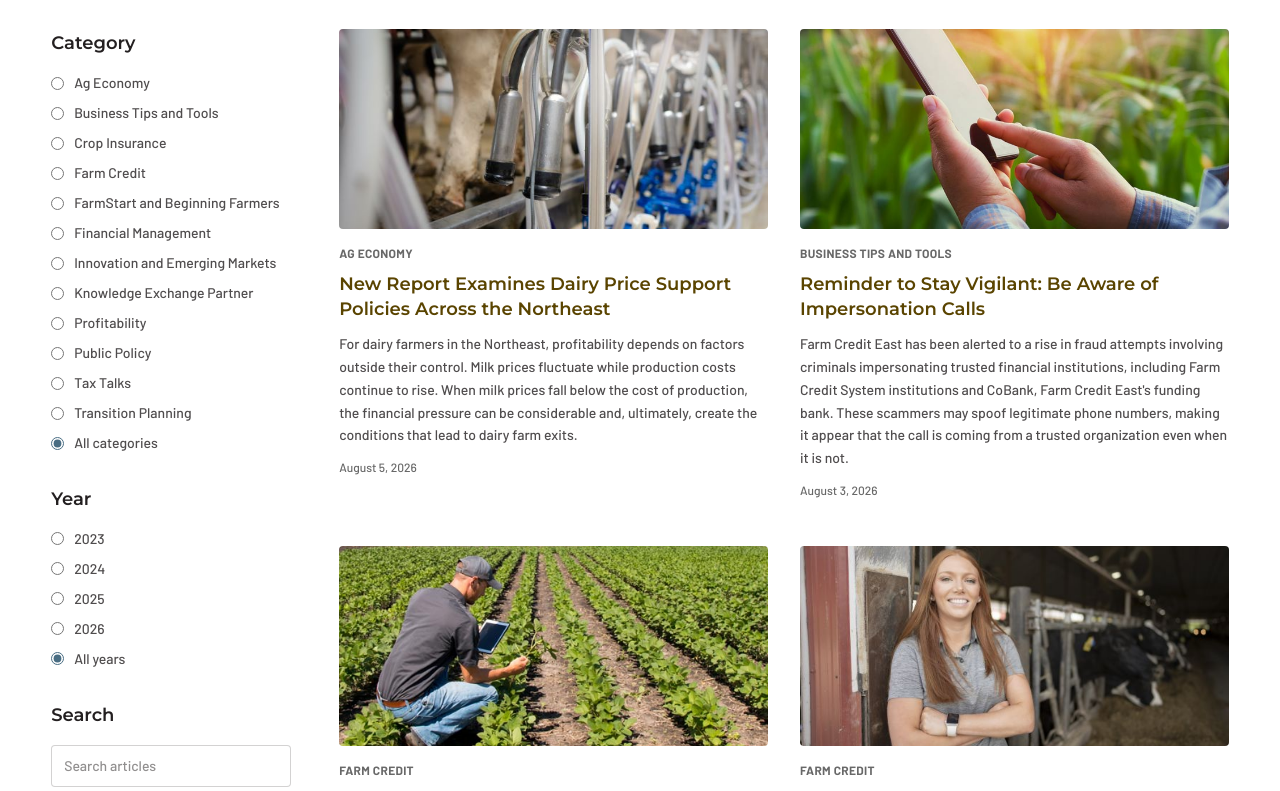
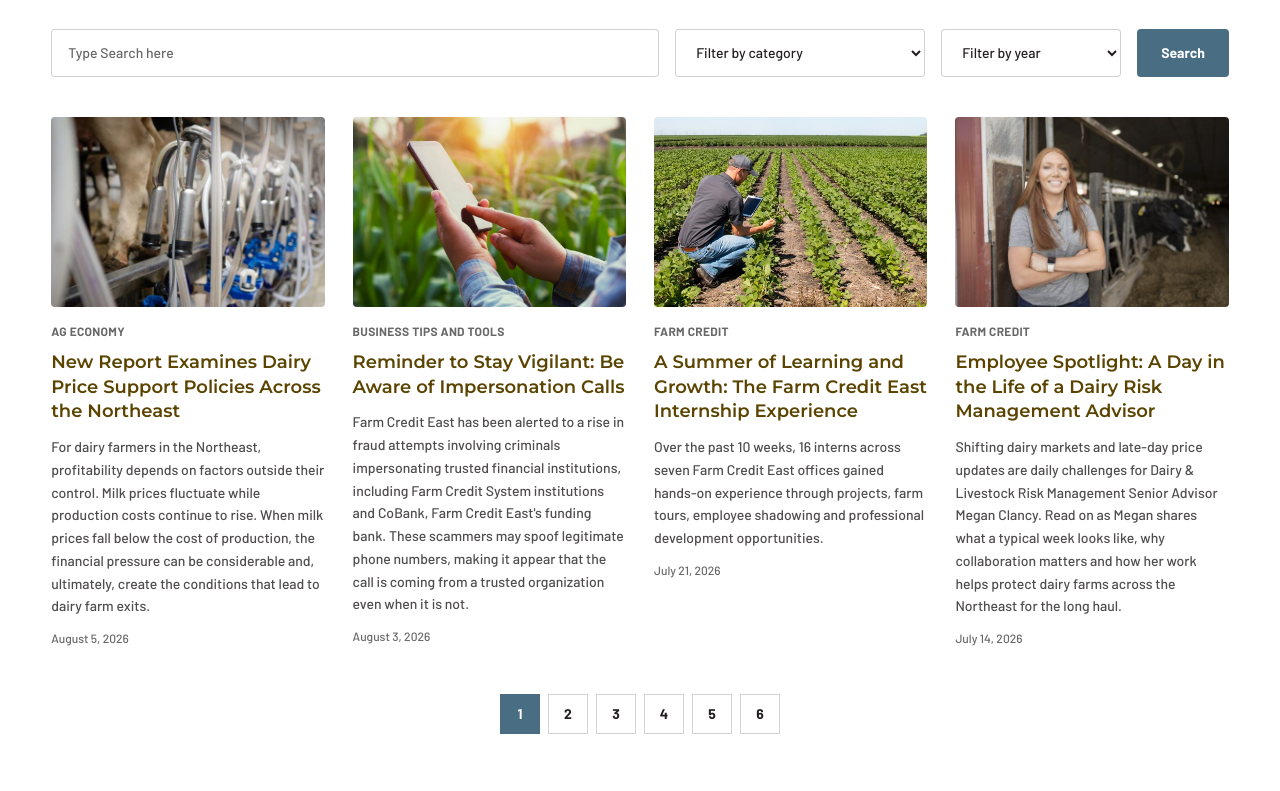
Before and after one commit to Jerryboie22/farm-funding, a Next.js app: page /resources/blog in a window 1280 px wide. Shown: the part 1744-2535 px from the top of the page. Built offline with nearby package versions, Linux system fonts and the light colour scheme.

Commit message:
Match Today’s Harvest archive structure to live reference: horizontal filters, four-card archive grid, numeric pagination, and current featured/tax content

```diff
--- a/app/resources/blog/page.tsx
+++ b/app/resources/blog/page.tsx
@@ -26,8 +26,28 @@ const CATEGORIES = [
   "Transition Planning",
 ];
 
-const YEARS = ["2023", "2024", "2025", "2026"];
+const YEARS = ["2026", "2025", "2024", "2023"];
 const PAGE_SIZE = 4;
+
+function pageHref({
+  query,
+  category,
+  year,
+  page,
+}: {
+  query: string;
+  category: string;
+  year: string;
+  page?: number;
+}) {
+  const params = new URLSearchParams();
+  if (query) params.set("q", query);
+  if (category) params.set("category", category);
+  if (year) params.set("year", year);
+  if (page && page > 1) params.set("page", String(page));
+  const value = params.toString();
+  return `/resources/blog${value ? `?${value}` : ""}`;
+}
 
 export default async function TodaysHarvestBlogPage({
   searchParams,
@@ -40,39 +60,28 @@ export default async function TodaysHarvestBlogPage({
   }>;
 }) {
   const params = await searchParams;
-  const query = (params.q ?? "").trim().toLowerCase();
+  const query = (params.q ?? "").trim();
+  const normalizedQuery = query.toLowerCase();
   const category = params.category ?? "";
   const year = params.year ?? "";
-  const page = Math.max(1, Number(params.page ?? "1") || 1);
+  const requestedPage = Math.max(1, Number(params.page ?? "1") || 1);
 
   const filtered = ALL_REFERENCE_ARTICLES.filter((article) => {
-    const matchesQuery =
-      !query ||
-      article.title.toLowerCase().includes(query) ||
-      article.excerpt.toLowerCase().includes(query) ||
-      article.category.toLowerCase().includes(query);
-    const matchesCategory = !category || article.category === category;
-    const matchesYear = !year || article.date.endsWith(year);
-    return matchesQuery && matchesCategory && matchesYear;
+    const haystack = `${article.title} ${article.excerpt} ${article.category}`.toLowerCase();
+    return (
+      (!normalizedQuery || haystack.includes(normalizedQuery)) &&
+      (!category || article.category === category) &&
+      (!year || article.date.endsWith(year))
+    );
   });
 
-  const start = (page - 1) * PAGE_SIZE;
-  const visiblePosts = filtered.slice(start, start + PAGE_SIZE);
-  const hasNext = start + PAGE_SIZE < filtered.length;
-  const hasPrevious = page > 1;
-
-  const makePageHref = (nextPage: number) => {
-    const search = new URLSearchParams();
-    if (query) search.set("q", query);
-    if (category) search.set("category", category);
-    if (year) search.set("year", year);
-    if (nextPage > 1) search.set("page", String(nextPage));
-    const value = search.toString();
-    return `/resources/blog${value ? `?${value}` : ""}`;
-  };
+  const totalPages = Math.max(1, Math.ceil(filtered.length / PAGE_SIZE));
+  const page = Math.min(requestedPage, totalPages);
+  const visiblePosts = filtered.slice((page - 1) * PAGE_SIZE, page * PAGE_SIZE);
 
   return (
     <main className="w-full bg-white">
+      {/* HERO */}
       <section className="w-full bg-cream mt-8">
         <div className="grid grid-cols-1 md:grid-cols-12 px-[4%]">
           <div className="md:col-span-6 flex flex-col justify-center py-10 md:py-12 lg:py-14 md:pr-12 lg:pr-16">
@@ -95,19 +104,16 @@ export default async function TodaysHarvestBlogPage({
         </div>
       </section>
 
+      {/* FEATURED */}
       <section className="w-full px-[4%] py-12 md:py-16 bg-white">
         <h2 className="font-display text-3xl md:text-4xl font-bold text-forest">
           Latest From Today&apos;s Harvest Blog
         </h2>
-
         <div className="mt-8 grid grid-cols-1 md:grid-cols-2 gap-8 items-center">
-          <Link
-            href={`/resources/blog/${CURRENT_FEATURED_ARTICLE.slug}`}
-            className="block"
-          >
+          <Link href={`/resources/blog/${CURRENT_FEATURED_ARTICLE.slug}`} className="block">
             <img
               src={CURRENT_FEATURED_ARTICLE.image}
-              alt={CURRENT_FEATURED_ARTICLE.title}
+              alt="Colorful bell peppers growing in a greenhouse"
               className="block w-full h-[260px] md:h-[340px] object-cover rounded-sm"
             />
           </Link>
@@ -133,18 +139,16 @@ export default async function TodaysHarvestBlogPage({
         </div>
       </section>
 
+      {/* TAX TALK */}
       <section className="w-full px-[4%] py-12 md:py-16 bg-grey-bg">
         <h2 className="font-display text-3xl md:text-4xl font-bold text-forest">
           Latest Tax Talk
         </h2>
         <div className="mt-8 grid grid-cols-1 md:grid-cols-2 gap-8 items-center">
-          <Link
-            href={`/resources/blog/${CURRENT_LATEST_TAX_TALK.slug}`}
-            className="block"
-          >
+          <Link href={`/resources/blog/${CURRENT_LATEST_TAX_TALK.slug}`} className="block">
             <img
               src={CURRENT_LATEST_TAX_TALK.image}
-              alt="Woman in front of tractor in agriculture field holding and looking at a laptop computer"
+              alt="Family, farm and cattle in an agricultural field"
               className="block w-full h-[260px] md:h-[340px] object-cover rounded-sm"
             />
           </Link>
@@ -170,124 +174,93 @@ export default async function TodaysHarvestBlogPage({
         </div>
       </section>
 
+      {/* ARCHIVE */}
       <section className="w-full px-[4%] py-12 md:py-16 bg-white">
         <h2 className="font-display text-3xl md:text-4xl font-bold text-forest">
           Today&apos;s Harvest Blog
         </h2>
 
-        <div className="mt-8 grid grid-cols-1 lg:grid-cols-[240px_1fr] gap-x-12 gap-y-10">
-          <aside className="order-2 lg:order-1">
-            <form method="get" action="/resources/blog" className="space-y-8">
-              <div>
-                <h3 className="font-display text-lg font-semibold text-charcoal">
-                  Category
-                </h3>
-                <div className="mt-4 space-y-2.5">
-                  {CATEGORIES.map((item) => (
-                    <label
-                      key={item}
-                      className="flex items-start gap-2.5 text-sm text-charcoal/80 cursor-pointer"
+        <form
+          method="get"
+          action="/resources/blog"
+          className="mt-8 flex flex-col md:flex-row md:items-end gap-4"
         >
-                      <input
-                        type="radio"
-                        name="category"
-                        value={item}
-                        defaultChecked={category === item}
-                        className="mt-1 accent-clay"
-                      />
-                      {item}
-                    </label>
-                  ))}
-                  <label className="flex items-start gap-2.5 text-sm text-charcoal/80 cursor-pointer">
-                    <input
-                      type="radio"
-                      name="category"
-                      value=""
-                      defaultChecked={!category}
-                      className="mt-1 accent-clay"
-                    />
-                    All categories
-                  </label>
-                </div>
-              </div>
-
-              <div>
-                <h3 className="font-display text-lg font-semibold text-charcoal">
-                  Year
-                </h3>
-                <div className="mt-4 space-y-2.5">
-                  {YEARS.map((item) => (
-                    <label
-                      key={item}
-                      className="flex items-center gap-2.5 text-sm text-charcoal/80 cursor-pointer"
-                    >
-                      <input
-                        type="radio"
-                        name="year"
-                        value={item}
-                        defaultChecked={year === item}
-                        className="accent-clay"
-                      />
-                      {item}
-                    </label>
-                  ))}
-                  <label className="flex items-center gap-2.5 text-sm text-charcoal/80 cursor-pointer">
-                    <input
-                      type="radio"
-                      name="year"
-                      value=""
-                      defaultChecked={!year}
-                      className="accent-clay"
-                    />
-                    All years
-                  </label>
-                </div>
-              </div>
-
-              <div>
-                <label
-                  htmlFor="blog-search"
-                  className="font-display text-lg font-semibold text-charcoal"
-                >
-                  Search
+          <div className="w-full md:flex-1">
+            <label htmlFor="blog-search" className="sr-only">
+              Type Search here
             </label>
             <input
               id="blog-search"
               name="q"
-                  defaultValue={params.q ?? ""}
-                  placeholder="Search articles"
-                  className="mt-4 w-full px-3 py-2.5 border border-charcoal/20 rounded-sm text-sm bg-white text-charcoal"
+              defaultValue={query}
+              placeholder="Type Search here"
+              className="w-full h-12 px-4 border border-charcoal/20 rounded-sm bg-white text-sm text-charcoal placeholder:text-grey-text focus:outline-none focus:border-clay"
             />
+          </div>
+
+          <div className="w-full md:w-[250px]">
+            <label htmlFor="blog-category" className="sr-only">
+              Filter by category
+            </label>
+            <select
+              id="blog-category"
+              name="category"
+              defaultValue={category}
+              className="w-full h-12 px-4 border border-charcoal/20 rounded-sm bg-white text-sm text-charcoal focus:outline-none focus:border-clay"
+            >
+              <option value="">Filter by category</option>
+              {CATEGORIES.map((item) => (
+                <option key={item} value={item}>
+                  {item}
+                </option>
+              ))}
+            </select>
+          </div>
+
+          <div className="w-full md:w-[180px]">
+            <label htmlFor="blog-year" className="sr-only">
+              Filter by year
+            </label>
+            <select
+              id="blog-year"
+              name="year"
+              defaultValue={year}
+              className="w-full h-12 px-4 border border-charcoal/20 rounded-sm bg-white text-sm text-charcoal focus:outline-none focus:border-clay"
+            >
+              <option value="">Filter by year</option>
+              {YEARS.map((item) => (
+                <option key={item} value={item}>
+                  {item}
+                </option>
+              ))}
+            </select>
+          </div>
+
           <button
             type="submit"
-                  className="mt-3 px-5 py-2.5 bg-clay text-white text-sm font-bold rounded-sm hover:bg-clay-dark transition-colors"
+            className="h-12 px-6 bg-clay text-white text-sm font-bold rounded-sm hover:bg-clay-dark transition-colors"
           >
             Search
           </button>
+
           {(query || category || year) && (
             <Link
               href="/resources/blog"
-                    className="mt-3 ml-3 inline-block text-sm font-semibold text-clay hover:text-forest"
+              className="h-12 inline-flex items-center text-sm font-semibold text-clay hover:text-forest whitespace-nowrap"
             >
               Reset Filters
             </Link>
           )}
-              </div>
         </form>
-          </aside>
 
-          <div className="order-1 lg:order-2">
-            <div className="grid grid-cols-1 sm:grid-cols-2 gap-x-8 gap-y-12">
+        <div className="mt-10 grid grid-cols-1 sm:grid-cols-2 lg:grid-cols-4 gap-x-7 gap-y-12">
           {visiblePosts.map((post) => (
             <article key={post.slug}>
-                  <Link
-                    href={`/resources/blog/${post.slug}`}
-                    className="block"
-                  >
+              <Link href={`/resources/blog/${post.slug}`} className="block">
                 <img
                   src={post.image}
                   alt={post.title}
-                      className="block w-full h-[200px] object-cover rounded-sm"
+                  className="block w-full h-[190px] object-cover rounded-sm"
                 />
               </Link>
               <span className="mt-4 inline-block text-grey-text text-xs font-bold uppercase tracking-wide">
@@ -308,39 +281,31 @@ export default async function TodaysHarvestBlogPage({
 
         {visiblePosts.length === 0 && (
           <p className="py-12 text-center text-sm text-grey-text">
-                No results found. Please modify your search criteria and try
-                again.
+            No results found. Please modify your search criteria and try again.
           </p>
         )}
 
-            {(hasPrevious || hasNext) && (
-              <div className="mt-12 flex items-center justify-between border-t border-charcoal/10 pt-6">
-                {hasPrevious ? (
+        {totalPages > 1 && (
+          <nav aria-label="Blog pagination" className="mt-12 flex justify-center items-center gap-2">
+            {Array.from({ length: totalPages }, (_, index) => index + 1).map((number) => (
               <Link
-                    href={makePageHref(page - 1)}
-                    className="text-sm font-bold text-clay hover:text-forest"
+                key={number}
+                href={pageHref({ query, category, year, page: number })}
+                aria-current={page === number ? "page" : undefined}
+                className={`min-w-10 h-10 px-3 inline-flex items-center justify-center border text-sm font-semibold transition-colors ${
+                  page === number
+                    ? "bg-clay text-white border-clay"
+                    : "bg-white text-charcoal border-charcoal/20 hover:border-clay hover:text-clay"
+                }`}
               >
-                    ← Previous
+                {number}
               </Link>
-                ) : (
-                  <span />
+            ))}
+          </nav>
         )}
-                {hasNext ? (
-                  <Link
-                    href={makePageHref(page + 1)}
-                    className="text-sm font-bold text-clay hover:text-forest"
-                  >
-                    Next →
-                  </Link>
-                ) : (
-                  <span />
-                )}
-              </div>
-            )}
-          </div>
-        </div>
       </section>
 
+      {/* AUTHORS */}
       <section className="w-full bg-forest-dark text-white text-center py-14 md:py-16 px-[4%]">
         <h2 className="font-display text-3xl md:text-4xl font-bold text-white">
           Meet the Authors
@@ -357,6 +322,7 @@ export default async function TodaysHarvestBlogPage({
         </Link>
       </section>
 
+      {/* NEWSLETTER */}
       <section className="w-full bg-cream px-[4%] py-12 md:py-16 text-center">
         <h2 className="font-display text-2xl md:text-3xl font-bold text-forest">
           Sign up for our Today&apos;s Harvest Blog.
```
Lines whose indentation alone changed are shown as unchanged.
